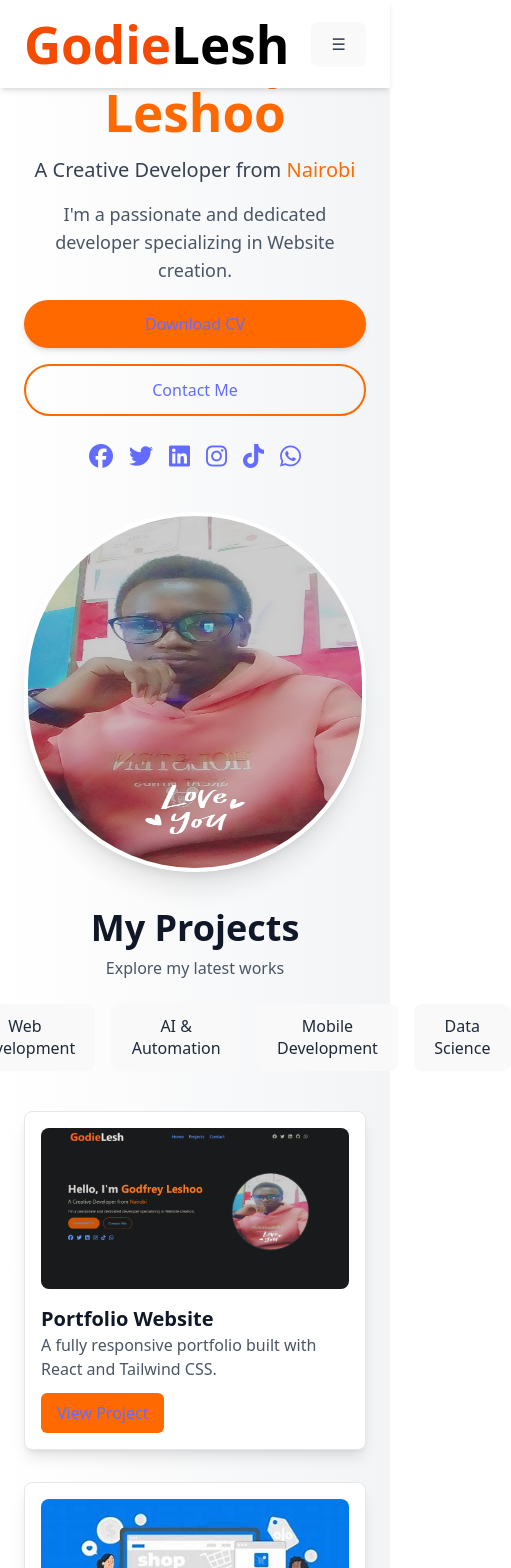
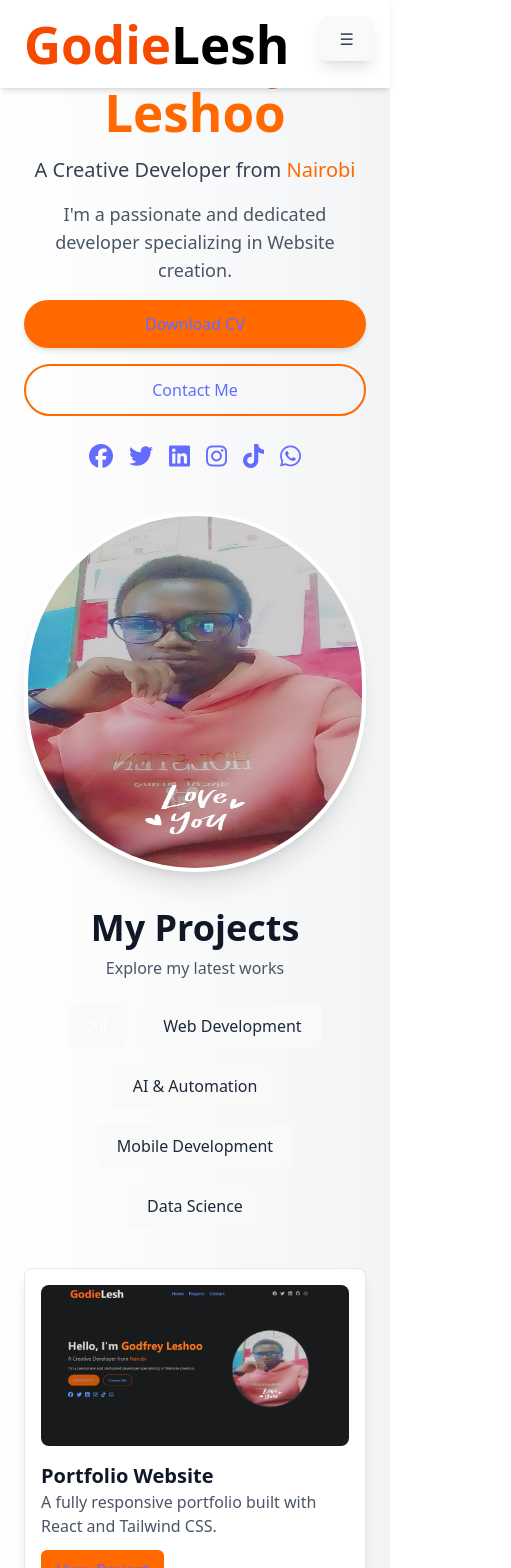
Before and after one commit to Leshoo/My-Portfolio, a React (Vite) app: page / in a window 390 px wide. Shown: the top 1568 px of the page, 511 px wide, since content can reach past the window. Built offline with nearby package versions, Linux system fonts and the light colour scheme.

Commit message:
Updated project

```diff
--- a/src/components/Navbar.jsx
+++ b/src/components/Navbar.jsx
@@ -54,9 +54,12 @@ const Navbar = () => {
         </div>
 
         {/* Mobile Menu Button */}
-        <button onClick={toggleMenu} className="md:hidden px-3 py-2 border rounded text-gray-700 border-gray-700">
-          ☰
+        <button
+         onClick={toggleMenu}
+           className="fixed top-4 right-4 z-50 md:hidden px-3 py-2 border rounded text-gray-700 border-gray-700 bg-white shadow-lg">
+             ☰
         </button>
+
       </div>
 
       {/* Mobile Menu */}
--- a/src/components/Projects.jsx
+++ b/src/components/Projects.jsx
@@ -64,7 +64,7 @@ const Projects = () => {
       </div>
 
       {/* Filter Buttons */}
-      <div className="flex justify-center gap-4 mt-6">
+      <div className="flex flex-wrap justify-center gap-4 mt-6">
         {categories.map((category, index) => (
           <button
             key={index}
```
